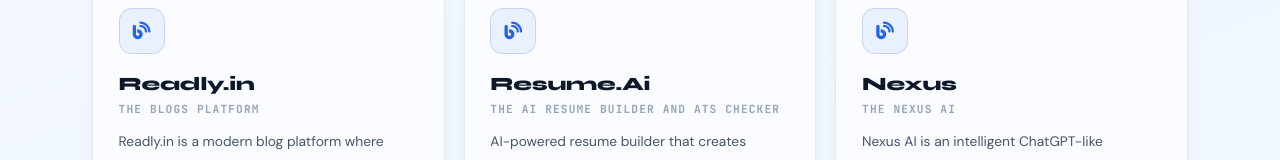
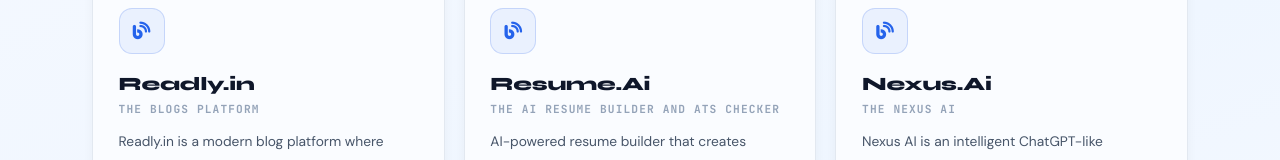
Before and after one commit to amolpatil1955/Amol-Patil, a React (Vite) app: page / in a window 1280 px wide. Shown: the part 3310-3470 px from the top of the page. Built offline with nearby package versions, Linux system fonts and the light colour scheme.

Commit message:
Update App.jsx

```diff
--- a/src/App.jsx
+++ b/src/App.jsx
@@ -73,11 +73,11 @@
   featured:true
 },
      {
-  title:"Nexus",
+  title:"Nexus.Ai",
   subtitle:"The Nexus Ai",
   repo:"https://github.com/amolpatil1955/NexusAI",
   live:"https://nexusai-1-t7ea.onrender.com",
-  img:"https://mynexusai.com/wp-content/uploads/Nexus-AI-logo.png",
+  img:"https://encrypted-tbn0.gstatic.com/images?q=tbn:ANd9GcSKEstb87QHJSJYKC1YomlqUK7K-PNZUGFZQQ&s",
   desc:"Nexus AI is an intelligent ChatGPT-like assistant that delivers smart, real-time conversations using modern AI technology.",
   tech:["React","Node.js","MongoDB","TailwindCss","express","render","Grok AI API"],
   accent:"#2563EB",
```
